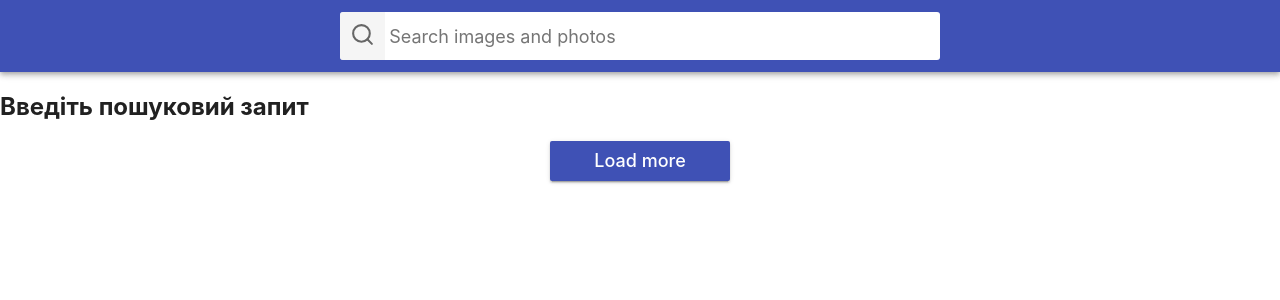
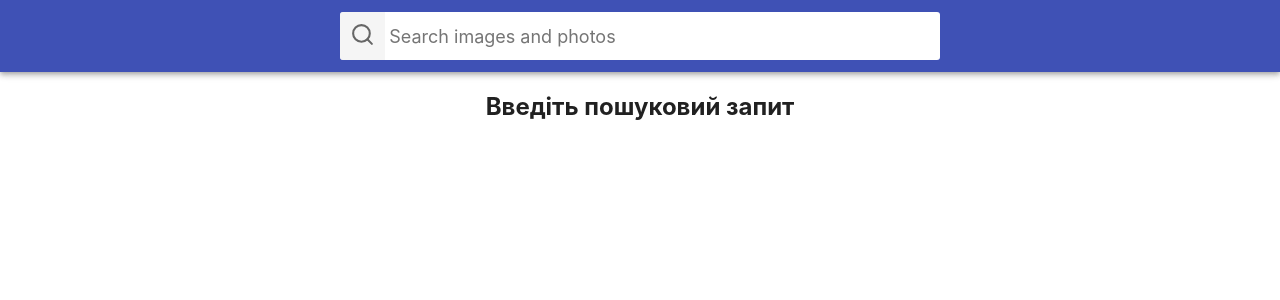
Before and after one commit to YevhenVasylevytskyi/repeat-goit-react-hw-03-image-finder, a React (Create React App) app: page / in a window 1280 px wide. Shown: the top 300 px of the page. Built offline with nearby package versions, Linux system fonts and the light colour scheme.

Commit message:
add Loader

```diff
--- a/package.json
+++ b/package.json
@@ -10,6 +10,7 @@
     "react": "^18.1.0",
     "react-dom": "^18.1.0",
     "react-icons": "^4.8.0",
+    "react-loader-spinner": "^5.3.4",
     "react-scripts": "5.0.1",
     "react-toastify": "^9.1.2",
     "web-vitals": "^2.1.3"
--- a/src/components/App.jsx
+++ b/src/components/App.jsx
@@ -1,6 +1,6 @@
 import { ToastContainer } from 'react-toastify';
 import { Component } from "react";
-import Button from "./Button/Button";
+// import Button from "./Button/Button";
 import Searchbar from "./Searchbar/Searchbar";
 import SearchForm from "./SearchForm/SearchForm";
 import ImageGallery from "./ImageGallery/ImageGallery";
@@ -26,7 +26,7 @@ export class App extends Component {
           />
         </Searchbar>
         <ImageGallery searchQuery={this.state.searchQuery} />
-        <Button />
+        {/* <Button /> */}
         <ToastContainer
           autoClose={3000}
         />
--- a/src/components/ImageGallery/ImageGallery.jsx
+++ b/src/components/ImageGallery/ImageGallery.jsx
@@ -1,5 +1,8 @@
 import { Component } from "react";
 import ImageGalleryItem from "components/ImageGalleryItem/ImageGalleryItem";
+import Loader from "components/Loader/Loader";
+// import { RotatingLines } from 'react-loader-spinner';
+
 // import PropTypes from "prop-types";
 import s from "./ImageGallery.module.css";
 
@@ -8,24 +11,27 @@ class ImageGallery extends Component{
   APIKEY = "23839618-ad76d37922a5e5280d987750e";
 
   state = {
-    data: null
+    data: null,
+    loading: false
   };
 
   componentDidUpdate(prevProps, prevState) {
     const query = this.props.searchQuery;
 
     if (prevProps.searchQuery !== this.props.searchQuery) {
-
-      fetch(`${this.BASE_URL}?q=${query}&page=1&key=${this.APIKEY}&image_type=photo&orientation=horizontal&per_page=12`).then(res => res.json()).then(data => this.setState({data}))
+      this.setState({loading: true})
+      fetch(`${this.BASE_URL}?q=${query}&page=1&key=${this.APIKEY}&image_type=photo&orientation=horizontal&per_page=12`).then(res => res.json()).then(data => this.setState({data})).finally(this.setState({loading: true}))
     }
   }
 
   render() {
-    const data = this.state.data;
+    const { data, loading } = this.state;
 
     return (
       <>
-        {!data && <h2>Введіть пошуковий запит</h2>}
+
+        {loading && !data && <Loader />}
+        {!data && !loading && <h2 className={s.notQuery}>Введіть пошуковий запит</h2>}
         {data &&
           <ul className={s.ImageGallery}>
 
--- a/src/components/ImageGallery/ImageGallery.module.css
+++ b/src/components/ImageGallery/ImageGallery.module.css
@@ -10,3 +10,8 @@
     margin-left: auto;
     margin-right: auto;
 }
+
+.notQuery {
+    margin-top: 20px;
+    text-align: center;
+}
--- a/src/components/Loader/Loader.jsx
+++ b/src/components/Loader/Loader.jsx
@@ -1,23 +1,19 @@
-import { Component } from "react";
-// import PropTypes from "prop-types";
-// import s from "./Loader.module.css";
+import { RotatingLines } from 'react-loader-spinner';
+import s from "./Loader.module.css";
 
-class Loader extends Component{
+const Loader = () => {
 
-  state = {
-
-  };
-
-  render() {
     return (
-        <>
-        </>
+      <div className={s.Loader}>
+        <RotatingLines
+          strokeColor="#3f51b5"
+          strokeWidth="5"
+          animationDuration="0.75"
+          width="96"
+          visible={true}
+        />
+      </div>
     )
-  }
-};
-
-Loader.protoType = {
-
 };
 
 export default Loader;
--- a/src/components/Loader/Loader.module.css
+++ b/src/components/Loader/Loader.module.css
@@ -0,0 +1,4 @@
+.Loader {
+    margin-top: 20px;
+    text-align: center;
+}
```
Also changed, not shown: 1 other file (tests, documents, lock files or other folders).
